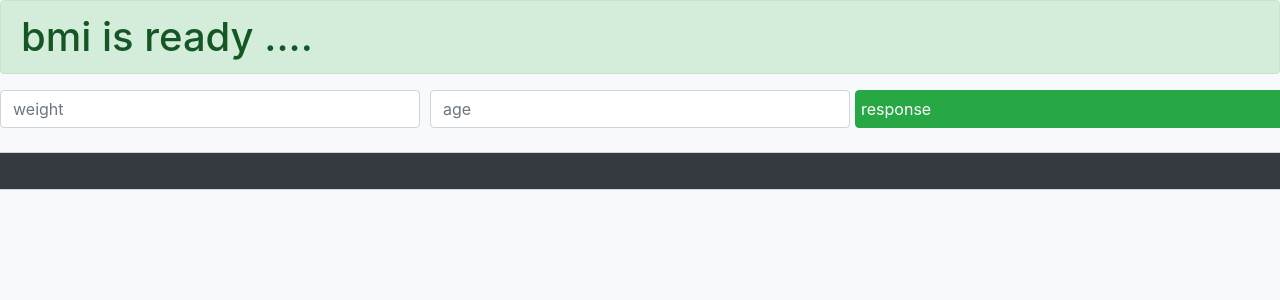
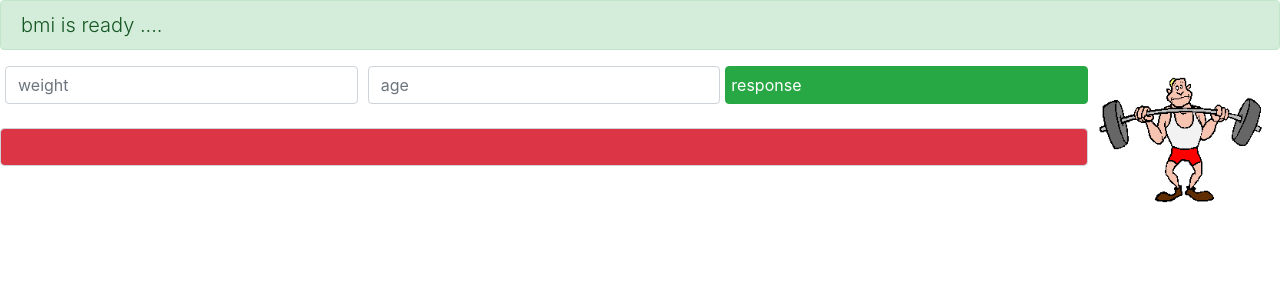
Before and after one commit to Mehdizamanian/dictknow-project, a Django app: page /bmi/ in a window 1280 px wide. Shown: the top 300 px of the page. Run offline with Django 4.2, Linux system fonts and the light colour scheme.

Commit message:
bootstr updated in bmi

```diff
--- a/bmi/templates/bmi/bmi.html
+++ b/bmi/templates/bmi/bmi.html
@@ -1,3 +1,4 @@
+{% load static %}
 <!DOCTYPE html>
 <html lang="en">
   <head>
@@ -17,10 +18,28 @@
     />
 
     <title>bmi is ready</title>
+    {% comment %}
+    <style>
+      body {
+        background-image: url("{% static "images/bodyman.gif" %}");
+      }
+      h1,
+      h3 {
+        color: blue;
+      }
+
+      body {
+        text-align: center;
+      }
+    </style>
+    {% endcomment %}
   </head>
-  <body class="bg-light">
+  <body>
+    <img src="{% static "images/bodyman.gif" %}" class=" rounded float-right
+    mt-4" style="width:12rem">
+
     <div class="container-flouid">
-      <h1 class="alert alert-success">bmi is ready ....</h1>
+      <h1 class="alert alert-success lead">bmi is ready ....</h1>
 
       <form method="POST">
         {% csrf_token %}
@@ -57,7 +76,8 @@
           >
             response
           </button>
-          <label class="form-control text-center mt-4 text-success bg-dark">
+
+          <label class="bg bg-danger form-control text-center mt-4 text-white">
             {{c}}</label
           >
         </div>
```
Also changed, not shown: static/images/bodyman.gif (added).
